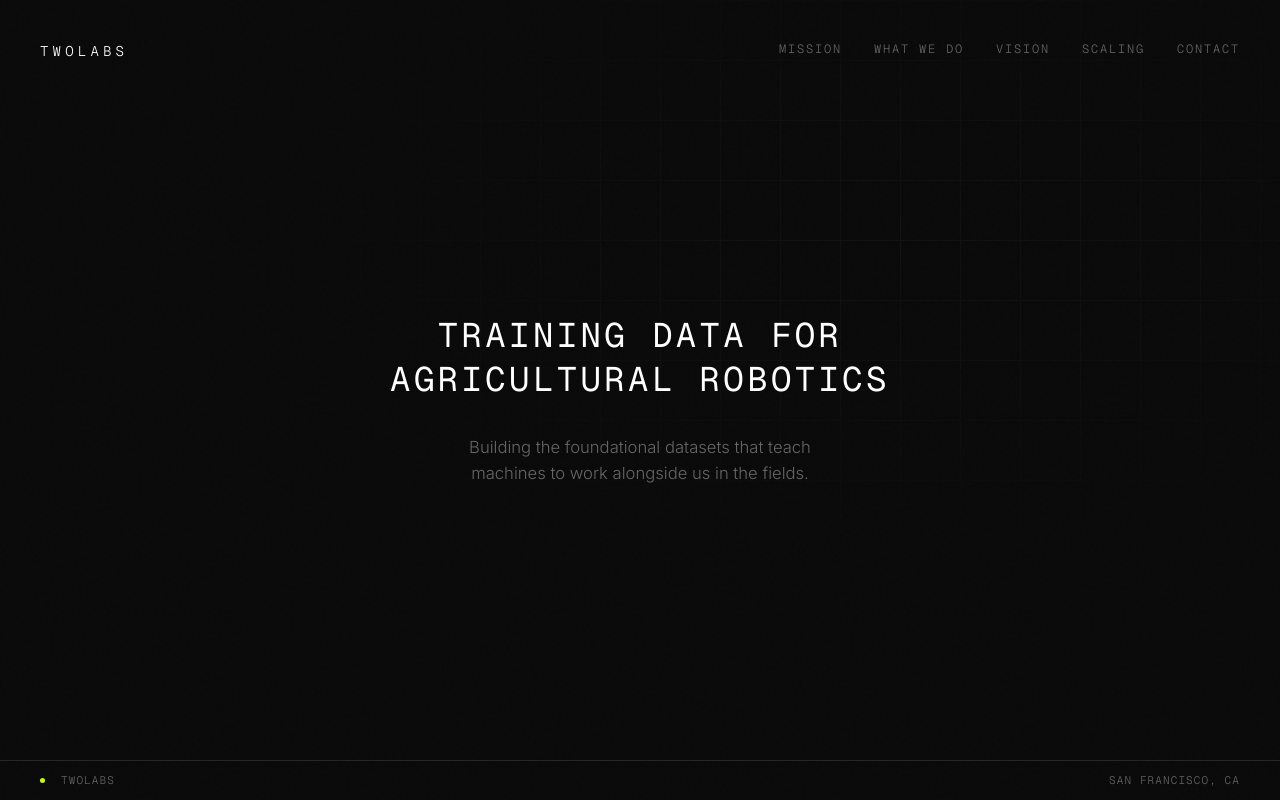
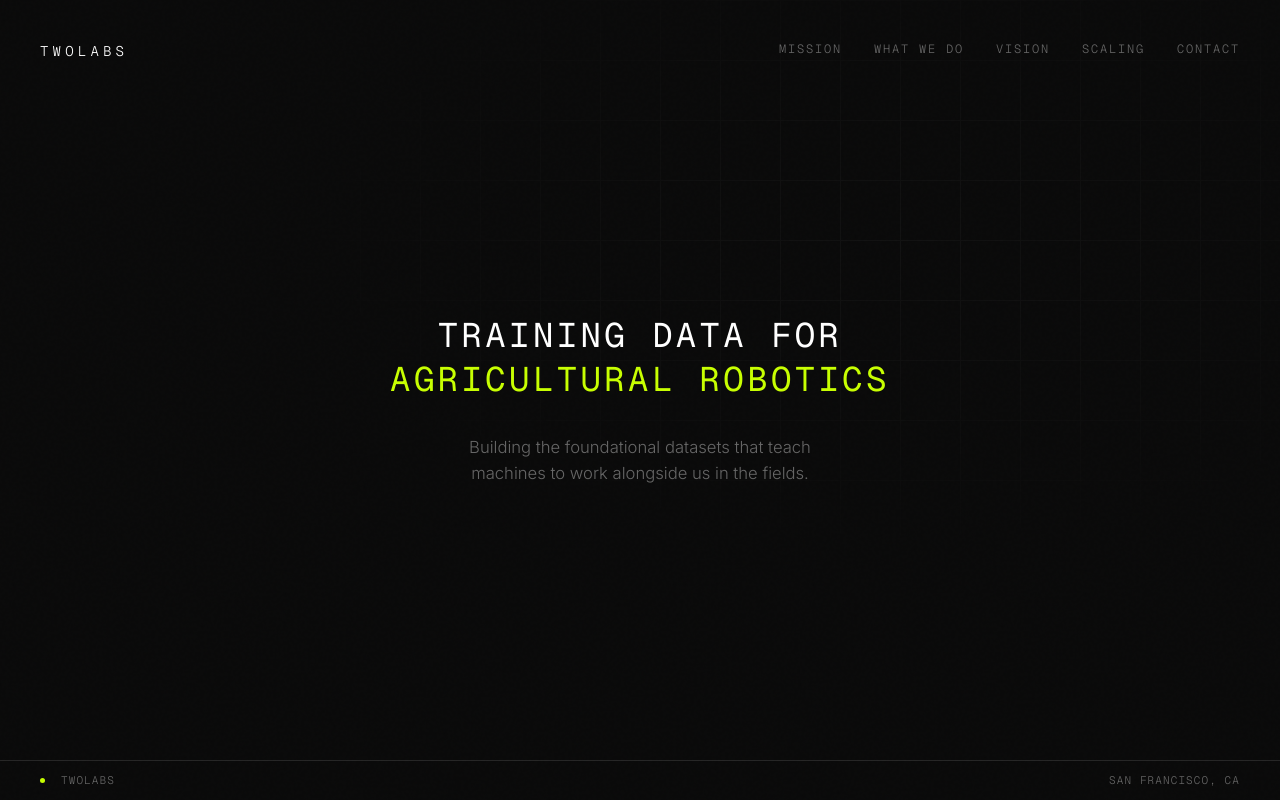
Before and after one commit to sardorr02/twolabs, a Next.js app: page / in a window 1280 px wide. Shown: the top 800 px of the page. Built offline with nearby package versions, Linux system fonts and the light colour scheme.

Commit message:
Hero: make second line green (Option 1)

```diff
--- a/app/globals.css
+++ b/app/globals.css
@@ -87,6 +87,10 @@ section:first-of-type {
   line-height: 1.3;
   margin-bottom: 32px;
   text-align: center;
+}
+
+.hero-headline-green {
+  color: var(--accent);
 }
 
 /* Headings */
--- a/components/Hero.tsx
+++ b/components/Hero.tsx
@@ -6,7 +6,8 @@ export default function Hero() {
       <Nav />
       <div className="container">
         <h1 className="hero-headline reveal">
-          TRAINING DATA FOR<br />AGRICULTURAL ROBOTICS
+          TRAINING DATA FOR<br />
+          <span className="hero-headline-green">AGRICULTURAL ROBOTICS</span>
         </h1>
         <p className="subline reveal reveal-delay-1">
           Building the foundational datasets that teach machines to work alongside us in the fields.
```
